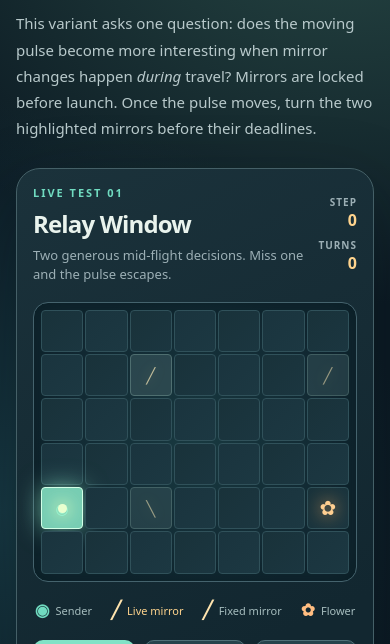
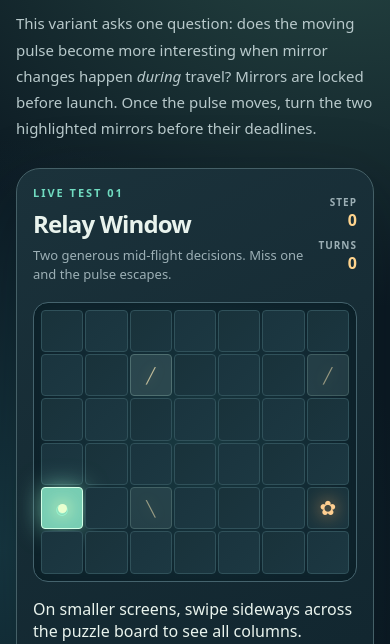
Before and after one commit to Minuteandone/Game-company-singlegame, a website with bundled scripts: page experiments/lumen-relay/spikes/live-routing.html in a window 390 px wide. Shown: the part 200-844 px from the top of the page. Built offline with nearby package versions, Linux system fonts and the light colour scheme.

Commit message:
[agent-03 | AI] replay agent-01 mobile board hint

```diff
--- a/experiments/lumen-relay/spikes/live-routing.html
+++ b/experiments/lumen-relay/spikes/live-routing.html
@@ -45,6 +45,7 @@
         <div class="board-frame">
           <div id="board" class="board" role="group" aria-label="Live routing puzzle board"></div>
         </div>
+        <p class="mobile-scroll-hint">On smaller screens, swipe sideways across the puzzle board to see all columns.</p>
 
         <div class="legend" aria-label="Board key">
           <span><b class="symbol symbol-source">◉</b> Sender</span>
```
